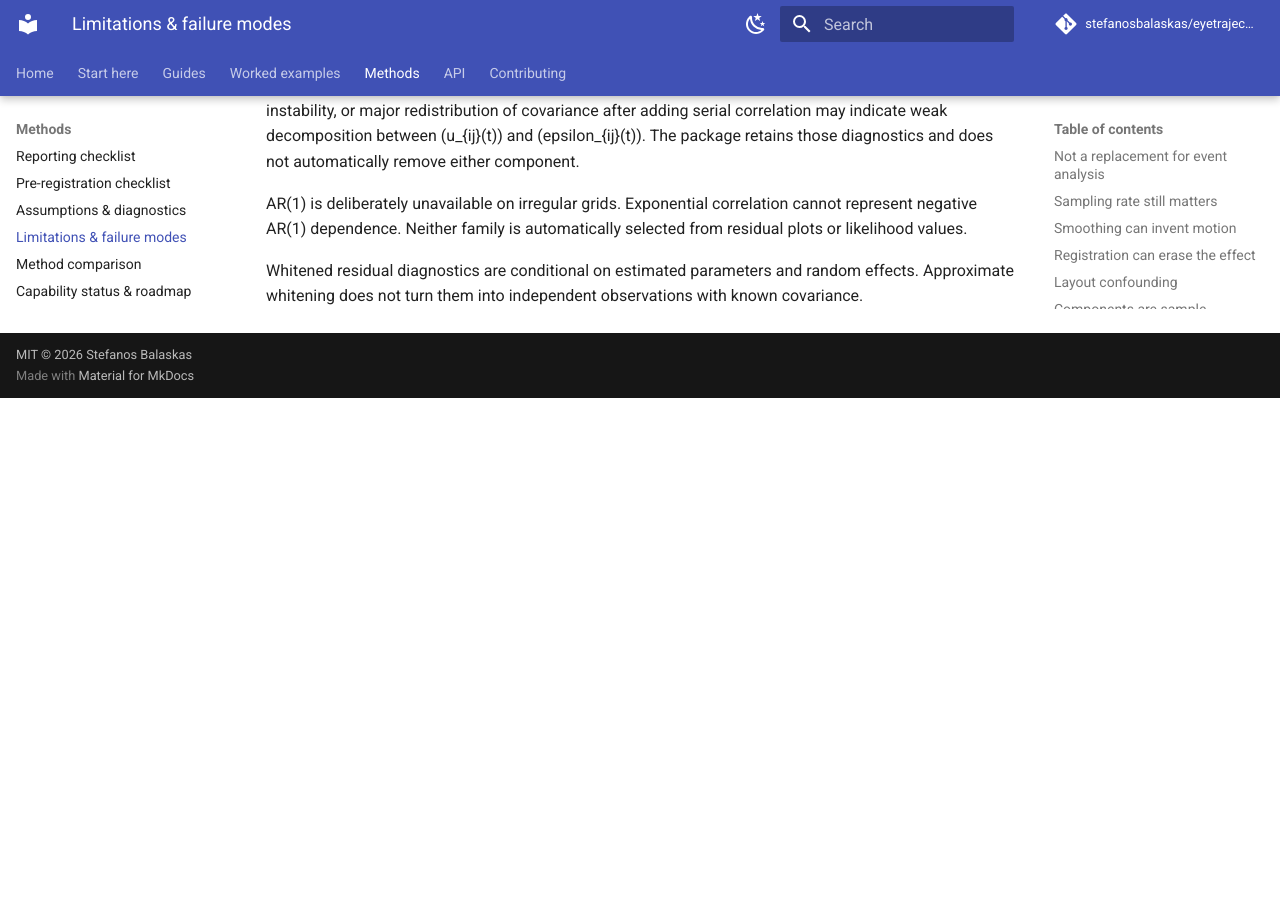
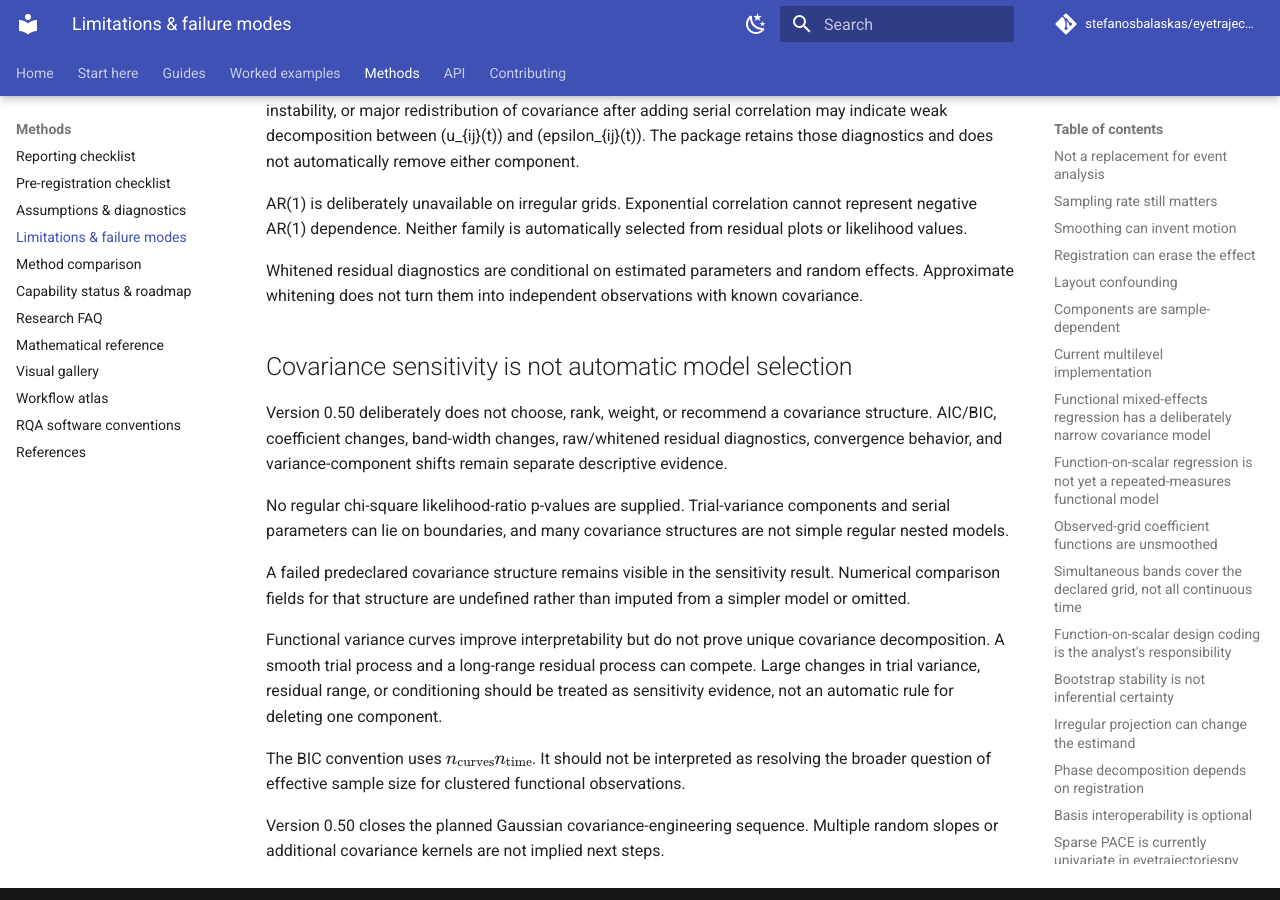
Before and after one commit to stefanosbalaskas/eyetrajectoriespy, an MkDocs documentation site: the page built from docs/methods/limitations.md, in a window 1280 px wide and 900 px high, scrolled down 33245 px. Built offline with MkDocs 1.6.1 and Material for MkDocs 9.7.7, drawn with Linux system fonts in a browser that asks for light colours; comment, search, counter and statistics services are not loaded; before the commit the page ends 33643 px from its top, so only the background shows below that.

Commit message:
Add 0.50 methodological guidance

```diff
--- a/docs/methods/limitations.md
+++ b/docs/methods/limitations.md
@@ -1017,3 +1017,32 @@
 Whitened residual diagnostics are conditional on estimated parameters and
 random effects. Approximate whitening does not turn them into independent
 observations with known covariance.
+
+## Covariance sensitivity is not automatic model selection
+
+Version 0.50 deliberately does not choose, rank, weight, or recommend a
+covariance structure. AIC/BIC, coefficient changes, band-width changes,
+raw/whitened residual diagnostics, convergence behavior, and variance-component
+shifts remain separate descriptive evidence.
+
+No regular chi-square likelihood-ratio p-values are supplied. Trial-variance
+components and serial parameters can lie on boundaries, and many covariance
+structures are not simple regular nested models.
+
+A failed predeclared covariance structure remains visible in the sensitivity
+result. Numerical comparison fields for that structure are undefined rather
+than imputed from a simpler model or omitted.
+
+Functional variance curves improve interpretability but do not prove unique
+covariance decomposition. A smooth trial process and a long-range residual
+process can compete. Large changes in trial variance, residual range, or
+conditioning should be treated as sensitivity evidence, not an automatic rule
+for deleting one component.
+
+The BIC convention uses \(n_{\mathrm{curves}}n_{\mathrm{time}}\). It should not
+be interpreted as resolving the broader question of effective sample size for
+clustered functional observations.
+
+Version 0.50 closes the planned Gaussian covariance-engineering sequence.
+Multiple random slopes or additional covariance kernels are not implied next
+steps.
```
